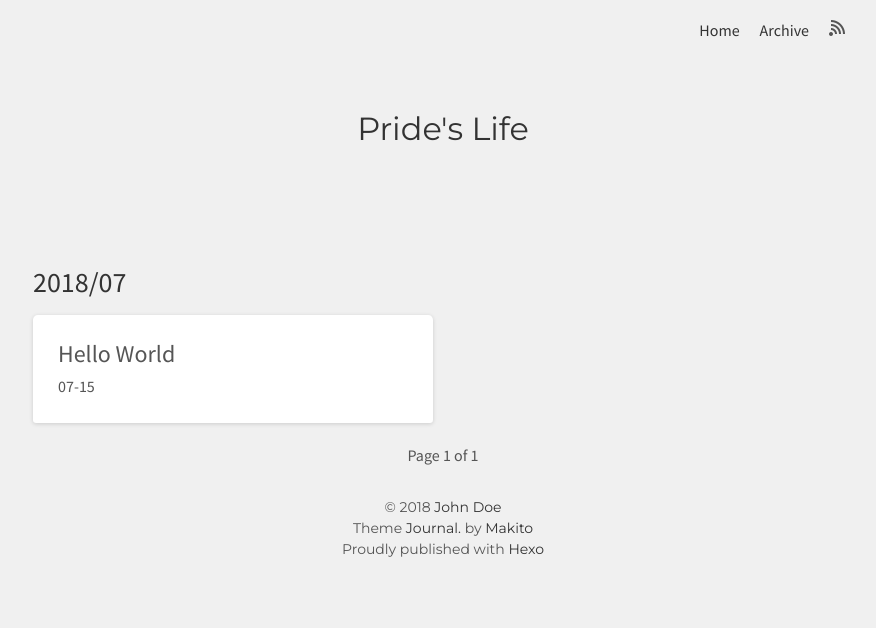
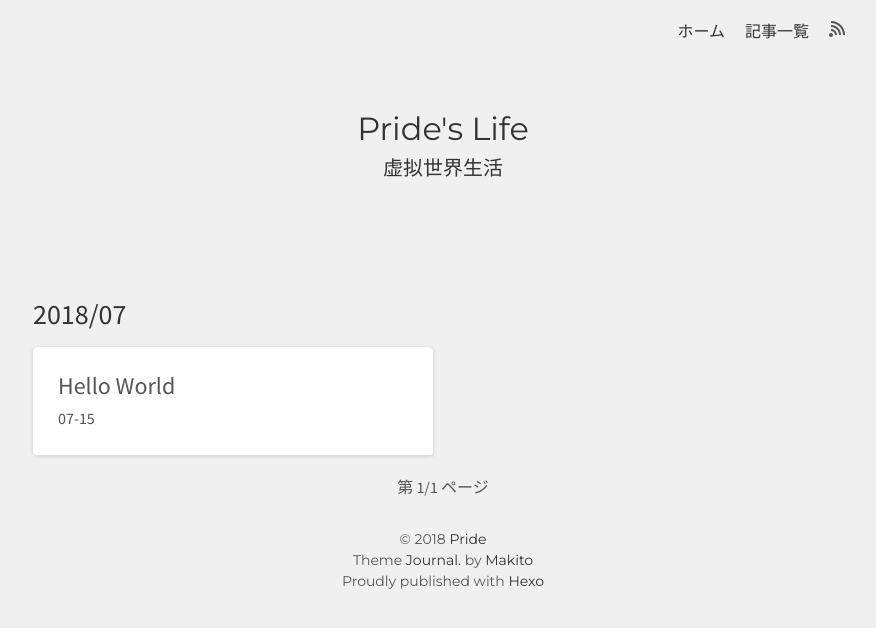
Before and after one commit to MePride/mepride.github.io, a plain HTML site: page archives/2018/07/index.html in a window 1280 px wide. Shown: the whole page, without its empty margins (197-1073 px from the left). Drawn offline with nearby package versions, Linux system fonts and the light colour scheme.

Commit message:
Site updated: 2018-07-16 01:09:11

```diff
--- a/archives/2018/07/index.html
+++ b/archives/2018/07/index.html
@@ -5,9 +5,9 @@
 <head>
     <meta charset="utf-8">
     <meta name="X-UA-Compatible" content="IE=edge">
-    <meta name="author" content="John Doe">
+    <meta name="author" content="Pride">
 
-    <title>Archive: 2018/7 - Pride&#39;s Life</title>
+    <title>記事一覧: 2018/7 - Pride&#39;s Life</title>
     <meta name="description" content="">
 
     <meta name="keywords"
@@ -77,8 +77,8 @@
         <div class="float-right navbar-dark nav-icon-group">
             <div class="dropdown">
                 <ul class="dropdown-menu" id="collapsed_nav">
-                    <li><a href="/" class="a-block nav-icon">Home</a></li>
-                    <li><a href="/archives" class="a-block nav-icon">Archive</a></li>
+                    <li><a href="/" class="a-block nav-icon">ホーム</a></li>
+                    <li><a href="/archives" class="a-block nav-icon">記事一覧</a></li>
 
 
 
@@ -100,7 +100,7 @@
              class="page-head">
             <a href="/">
                 <h2>Pride&#39;s Life</h2>
-                <h5></h5>
+                <h5>虚拟世界生活</h5>
             </a>
         </div>
 
@@ -113,7 +113,7 @@
     <a class="older-posts pagination-flex-right"></a>
 
     <span class="page-number pagination-flex-center">
-                        Page 1 of 1
+                        第 1/1 ページ
                     </span>
 
     <a class="older-posts pagination-flex-right"></a>
@@ -155,7 +155,7 @@
 <footer>
     <p>
         &copy;&nbsp;2018&nbsp;<a target="_blank"
-                                                               href="">John Doe</a>
+                                                               href="">Pride</a>
     </p>
 
 
```
Also changed, not shown: 2018/07/15/hello-world/index.html (+5 -5 lines), archives/2018/index.html (+7 -7 lines), archives/index.html (+7 -7 lines), index.html (+6 -6 lines).
